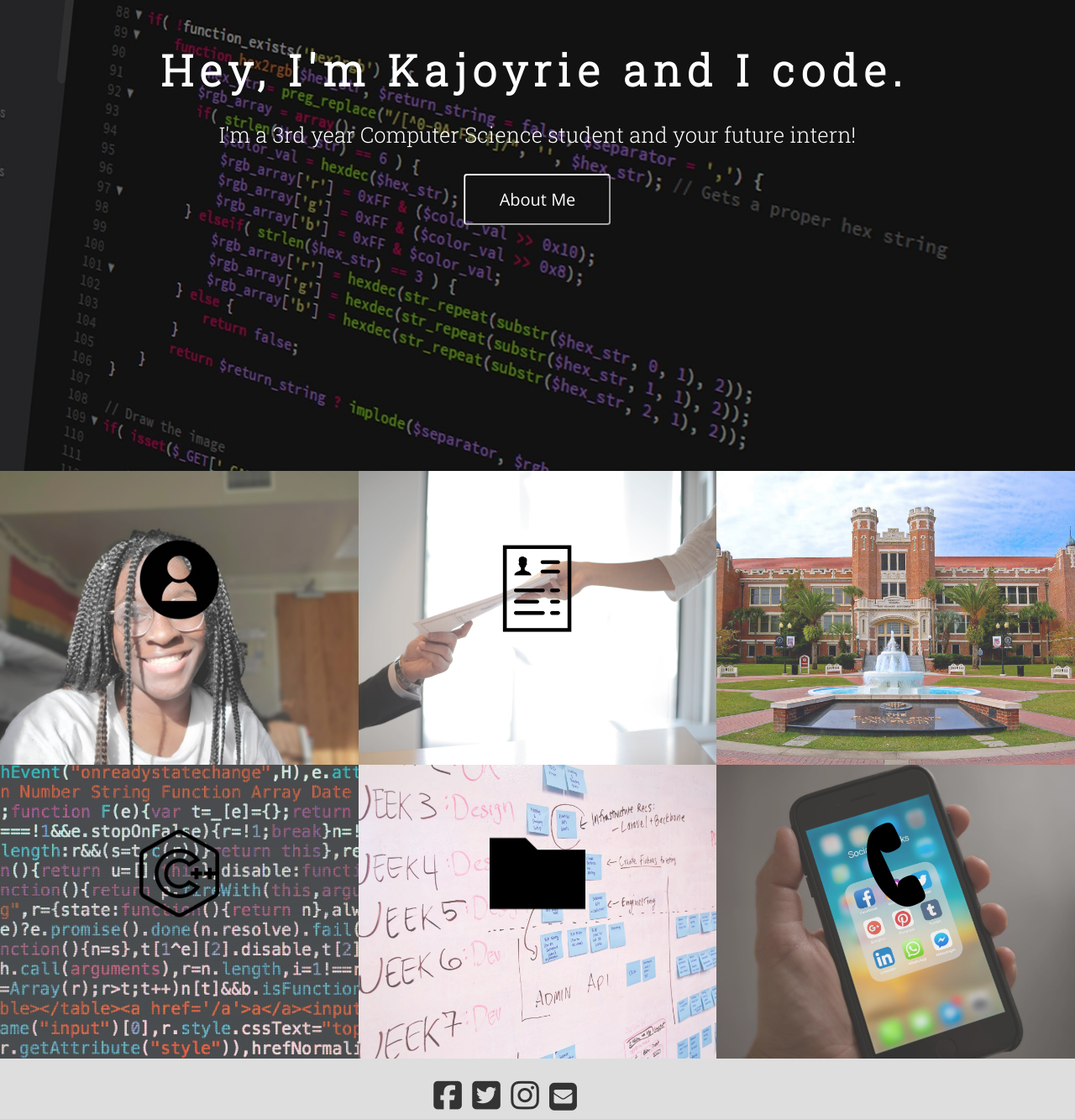
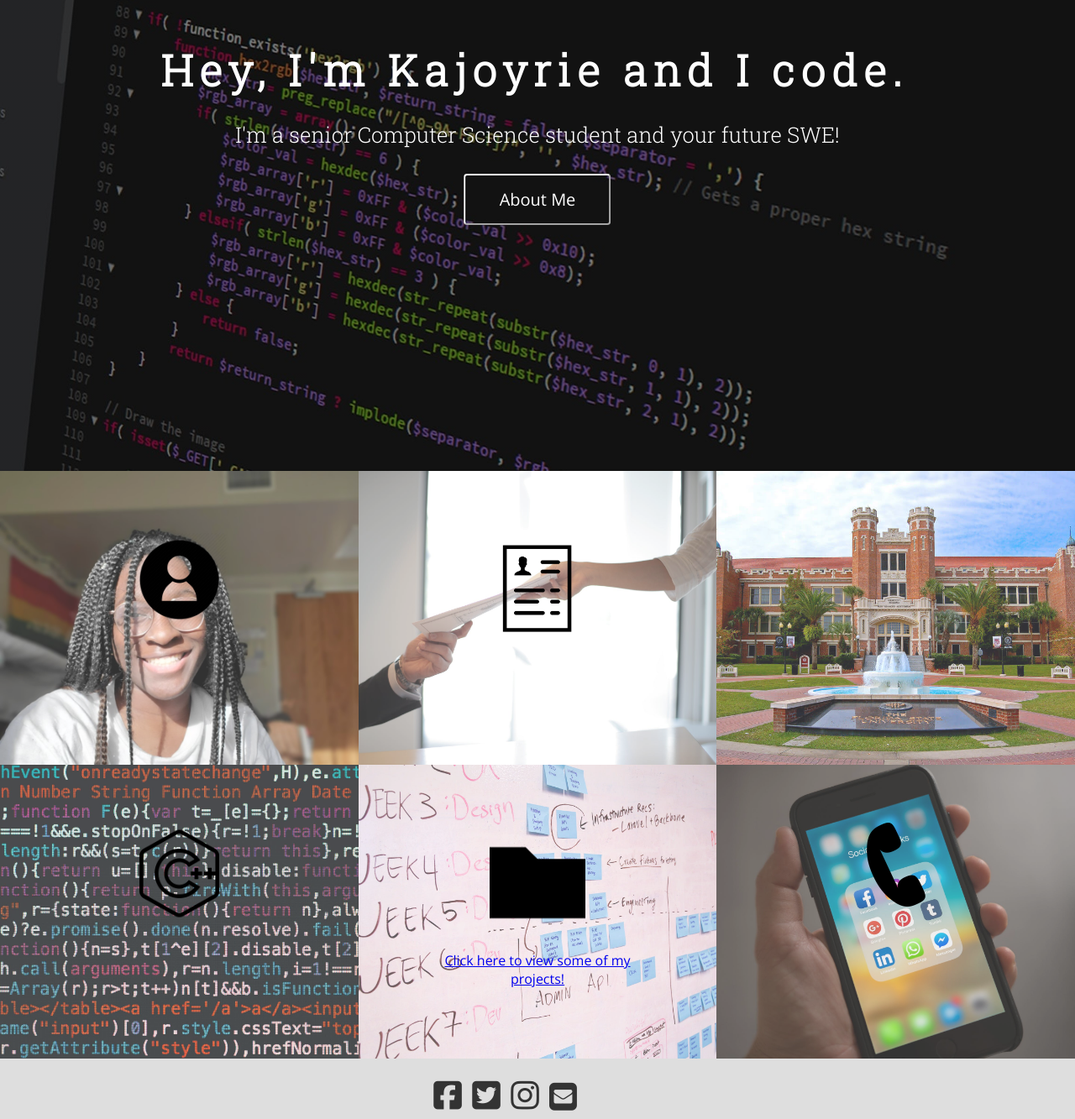
Before and after one commit to GitKj/GitKj.github.io, a plain HTML site: page index.html in a window 1280 px wide. Shown: the part 239-1572 px from the top of the page at 84% size. Drawn offline with nearby package versions, Linux system fonts and the light colour scheme.

Commit message:
Update index.html
updated with github link.

```diff
--- a/index.html
+++ b/index.html
@@ -31,7 +31,7 @@
         <div class="landing">
             <div class="landing-text typewriter">
                 <h1>Hey, I'm Kajoyrie and I code.</h1>
-                <p>I'm a 3rd year Computer Science student and your future intern!</p>
+                <p>I'm a senior Computer Science student and your future SWE!</p>
                 <div>
                     <a href="#start">
                     <button class = "button" style="vertical-align: middle;"><span>About Me</span></button>
@@ -100,7 +100,7 @@
                             <img src="images/folder.png" alt="">
                         </div>
 
-                        <div class="subtitle">Personal projects other than this website are currently under construction.</div>
+                        <div class="subtitle"><a href="https://github.com/GitKj">Click here to view some of my projects!</a></div>
                     </div>
                 </div>
 
@@ -112,7 +112,7 @@
                             <img src="images/phone.png" alt="">
                         </div>
 
-                        <div class="subtitle">Ahh..ready to offer me an internship (or job)?</div>
+                        <div class="subtitle">Ahh..ready to offer me full time position?</div>
                         <div class="subtitle">Phone - 904.802.3462</div>
                         <div class="subtitle">Email - kdp19@my.fsu.edu</div>
                     </div>
```
